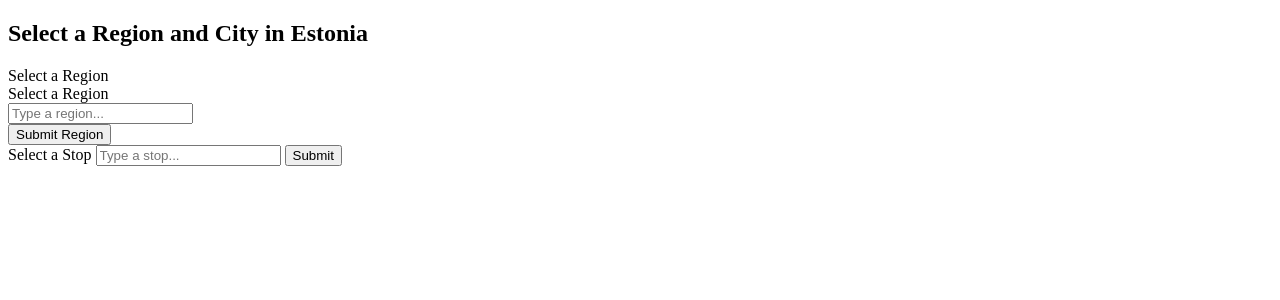
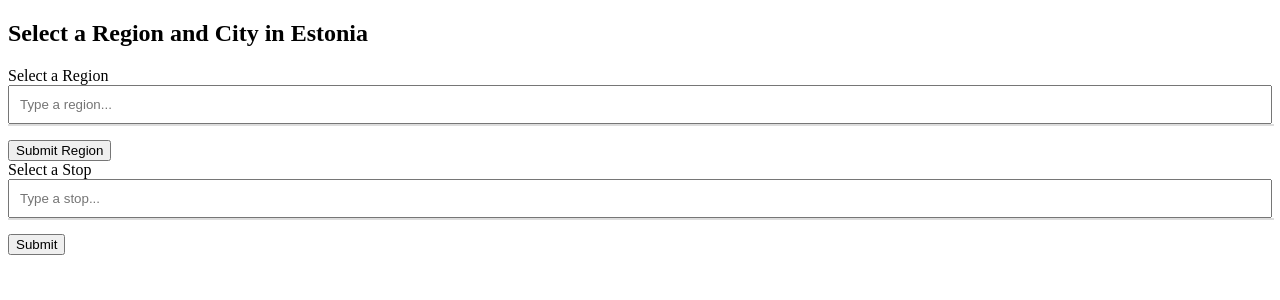
Before and after one commit to nkluba/web, a Flask app: page / in a window 1280 px wide. Shown: the top 300 px of the page. Run offline with Flask 3, Linux system fonts and the light colour scheme; data that the repository does not hold is empty; some libraries are stand-ins or nearby versions.

Commit message:
code formatting

```diff
--- a/templates/index.html
+++ b/templates/index.html
@@ -5,14 +5,17 @@
     <meta charset="UTF-8">
     <title>Region and City Selection</title>
     <style>
-        #region-select,
-        #stop-select {
-            display: none;
-        }
-
         .autocomplete {
             position: relative;
             display: inline-block;
+            width: 100%;
+            margin-bottom: 1rem;
+        }
+
+        .autocomplete input {
+            width: 100%;
+            padding: 10px;
+            box-sizing: border-box;
         }
 
         .autocomplete-list {
@@ -42,37 +45,24 @@
         <div class="mb-4 p-6">
             <h2>Select a Region and City in Estonia</h2>
         </div>
+
         <div class="p-6">
             <div class="mb-4">
-                <label for="region-autocomplete">Select a Region</label>
-                    <div class="mb-4">
-                        <form id="region-form">
-                            <label for="region-autocomplete">Select a Region</label>
-                            <div id="region-autocomplete">
+                <!-- Region Form -->
+                <div class="autocomplete">
+                    <label for="region-input">Select a Region</label>
                     <input type="text" id="region-input" placeholder="Type a region..." name="region">
-                                <select id="region-select" name="region">
-                                    <option disabled selected>Select a region...</option>
-                                    {% for region in regions %}
-                                        <option>{{ region }}</option>
-                                    {% endfor %}
-                                </select>
-                                <div id="region-list"></div>
+                    <div id="region-list" class="autocomplete-list"></div>
                 </div>
                 <button id="submit-region" type="button">Submit Region</button>
-                        </form>
-                    </div>
 
                 <!-- Stop Form -->
-                    <div class="mb-4">
-                        <form id="stop-form" action="/search" method="get">
-                            <label for="stop-autocomplete">Select a Stop</label>
-                            <div id="stop-autocomplete" class="autocomplete">
+                <div class="autocomplete">
+                    <label for="stop-input">Select a Stop</label>
                     <input type="text" id="stop-input" placeholder="Type a stop..." name="stop">
-                                <div id="stop-list"></div>
+                    <div id="stop-list" class="autocomplete-list"></div>
                 </div>
                 <button type="submit">Submit</button>
-                        </form>
-                    </div>
             </div>
         </div>
     </div>
@@ -93,7 +83,6 @@
                 const selectedRegion = regionInput.value || regionSelect.value;
 
                 if (selectedRegion) {
-            // Fetch stops for the selected region and update stop dropdown
                     fetch(`/get_stops?region=${selectedRegion}`)
                         .then(response => response.json())
                         .then(data => updateStopDropdown(data.stops))
@@ -101,7 +90,6 @@
                 }
             });
 
-    // Event listener for region input
             regionInput.addEventListener("input", function () {
                 const inputValue = this.value.toLowerCase();
                 const options = Array.from(regionSelect.options);
@@ -133,15 +121,10 @@
             });
 
             regionForm.addEventListener("submit", function (event) {
-        // Prevent the default form submission
                 event.preventDefault();
-        // Optionally, you can handle other form submission logic here
             });
 
-    // Event listener for region select change
             regionSelect.addEventListener("change", function () {
-        // Optionally, you can enable automatic update when region is selected
-        // Fetch stops for the selected region and update stop dropdown
                 const selectedRegion = this.value;
                 fetch(`/get_stops?region=${selectedRegion}`)
                     .then(response => response.json())
@@ -149,11 +132,9 @@
                     .catch(error => console.error('Error fetching stops:', error));
             });
 
-    // Event listener for stop input
             stopInput.addEventListener("input", function () {
                 const inputValue = this.value.toLowerCase();
 
-        // Fetch stops based on the input value and update the stop dropdown
                 fetch(`/get_stops_autocomplete?input=${inputValue}`)
                     .then(response => response.json())
                     .then(data => updateStopDropdown(data.stops))
@@ -161,9 +142,7 @@
             });
 
             function updateStopDropdown(stops) {
-        // Clear existing options
                 stopList.innerHTML = "";
-        // Add new options based on server response
                 stops.forEach(stop => {
                     const listItem = document.createElement("div");
                     listItem.textContent = stop;
```
Lines whose indentation alone changed are shown as unchanged.
